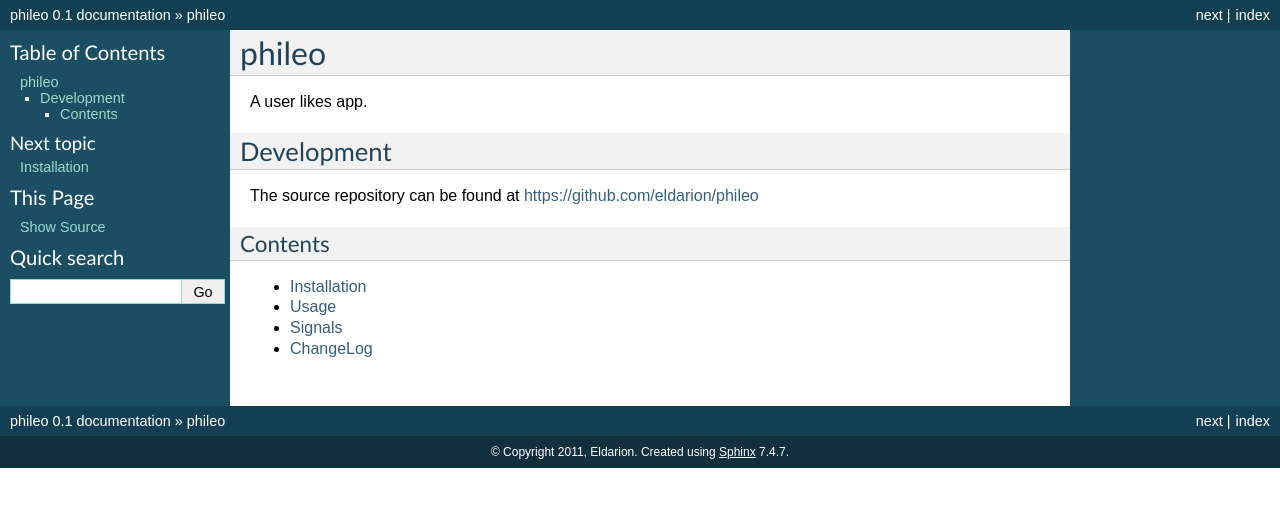
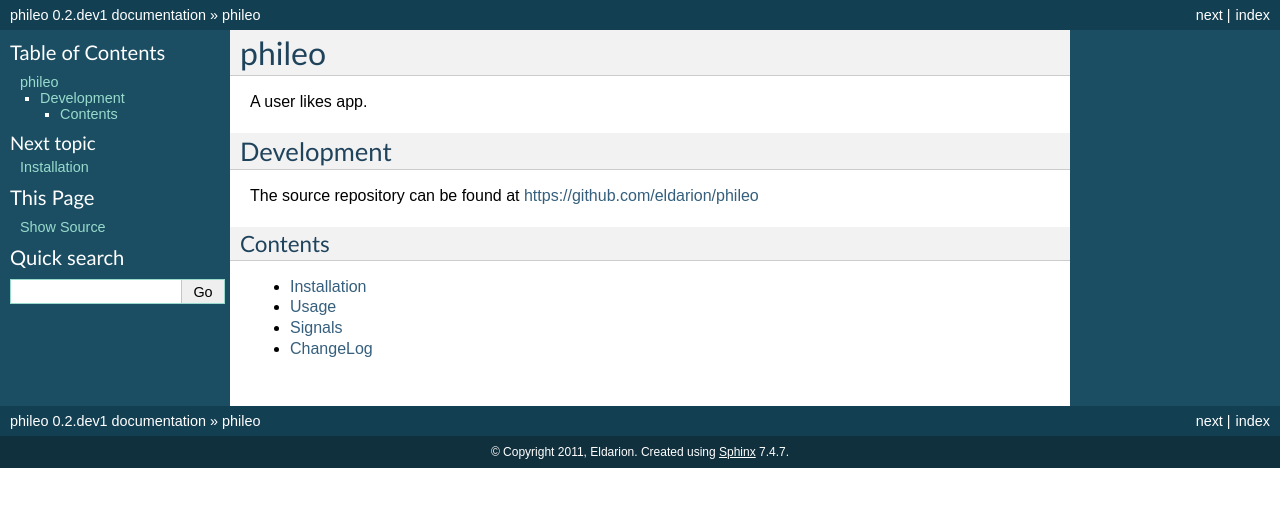
Before and after one commit to pinax/pinax-likes, a Sphinx documentation site: the page built from docs/index.rst, in a window 1280 px wide. Shown: the top 507 px of the page. Built offline with Sphinx 7.4.7, drawn with Linux system fonts in a browser that asks for light colours; pages that are not in the unit, such as notebooks, are missing from menus.

Commit message:
0.2.dev1

```diff
--- a/docs/conf.py
+++ b/docs/conf.py
@@ -48,9 +48,9 @@ copyright = u'2011, Eldarion'
 # built documents.
 #
 # The short X.Y version.
-version = '0.1'
+version = '0.2.dev1'
 # The full version, including alpha/beta/rc tags.
-release = '0.1'
+release = '0.2.dev1'
 
 # The language for content autogenerated by Sphinx. Refer to documentation
 # for a list of supported languages.
--- a/phileo/__init__.py
+++ b/phileo/__init__.py
@@ -1,2 +1,2 @@
 # following PEP 386
-__version__ = "0.1"
+__version__ = "0.2.dev1"
```
